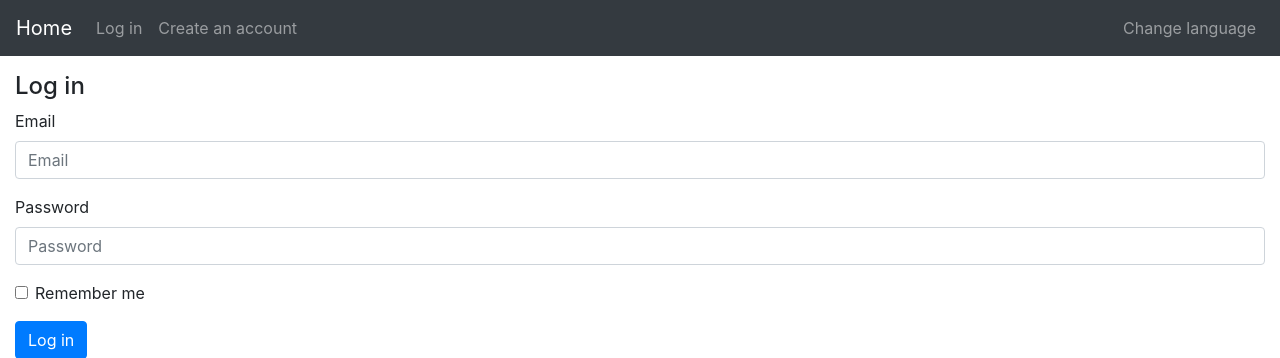
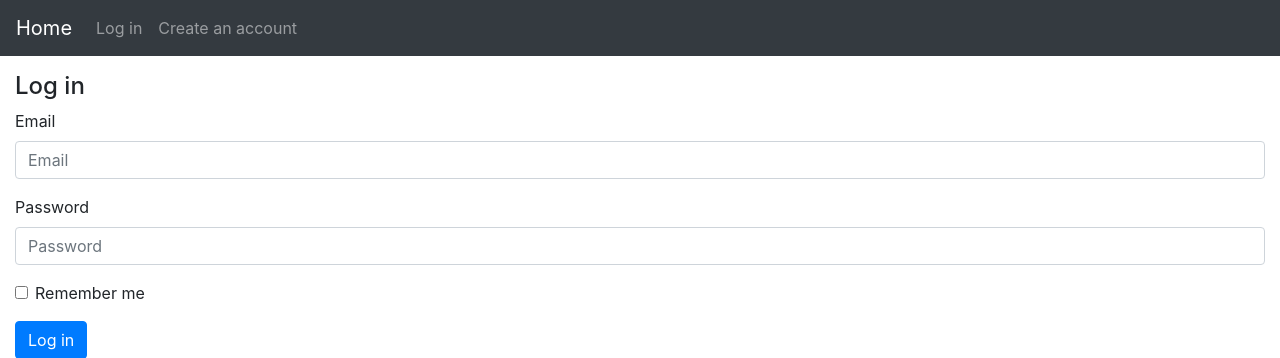
Before and after one commit to ryanchien/StockSim, a Django app: page /accounts/log-in/ in a window 1280 px wide. Shown: the top 358 px of the page. Run offline with Django 3.2, Linux system fonts and the light colour scheme; parts of the project's set-up code (start-up, migrations or seed data) failed here and were passed over; some libraries are stand-ins or nearby versions.

Commit message:
got rid of change language

```diff
--- a/webcode/source/content/templates/layouts/default/page.html
+++ b/webcode/source/content/templates/layouts/default/page.html
@@ -60,7 +60,6 @@
 
         <ul class="navbar-nav">
             <li class="nav-item">
-                <a class="nav-link" href="{% url 'change_language' %}">{% trans 'Change language' %}</a>
             </li>
         </ul>
     </div>
```
